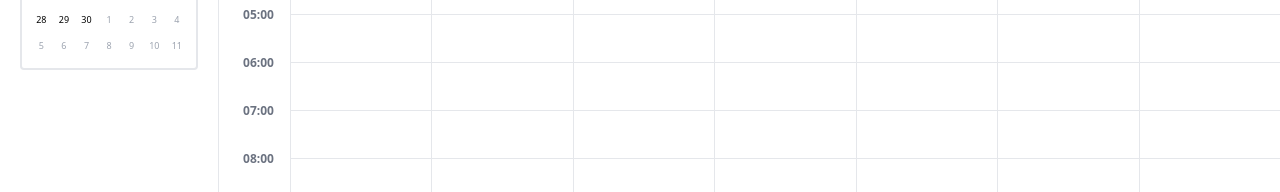
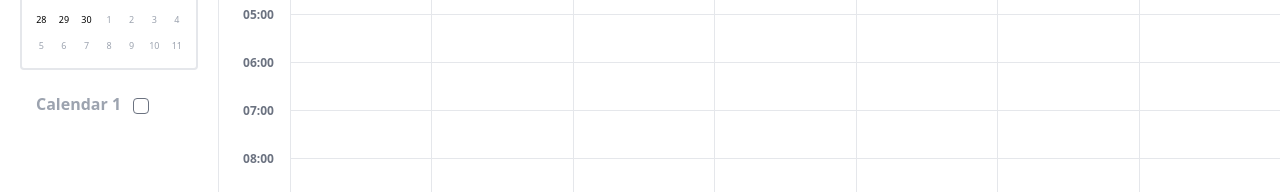
Before and after one commit to jpxoi/timeloop-frontend, a React (Vite) app: page / in a window 1280 px wide. Shown: the part 337-529 px from the top of the page. Built offline with nearby package versions, Linux system fonts and the light colour scheme.

Commit message:
Added basic calendar selector with customisable name and colour

```diff
--- a/package.json
+++ b/package.json
@@ -11,6 +11,7 @@
   },
   "dependencies": {
     "@heroicons/react": "^2.1.1",
+    "@tailwindcss/forms": "^0.5.7",
     "classnames": "^2.5.1",
     "dayjs": "^1.11.10",
     "react": "^18.2.0",
--- /dev/null
+++ b/src/Components/Atoms/CalendarSelect.jsx
@@ -0,0 +1,16 @@
+import React from 'react';
+
+function CalendarSelect({name, colour}) {
+    // Provide the name of the calendar and desired colour as strings.
+    const labelStyle = `text-${colour} font-semibold text-base text-left`;
+    const boxStyle = `bg-${colour} border-${colour} text-${colour} m-3 rounded focus:ring-black focus:ring-1`;
+    const formStyle = "display-block position-relative p-4"
+    return (
+        <form className={formStyle}>
+            <label htmlFor={name} className={labelStyle}>{name}</label>
+            <input type="checkbox" className={boxStyle} name={name} id={name}></input>
+        </form>
+    );
+}
+
+export default CalendarSelect;
--- a/src/Components/Organisms/Sidebar.jsx
+++ b/src/Components/Organisms/Sidebar.jsx
@@ -6,6 +6,7 @@ import LeftArrow from "../Atoms/LeftArrow";
 import RightArrow from "../Atoms/RightArrow";
 import { MiniCalendar } from "../Molecules/MiniCalendar";
 import cn from "classnames";
+import CalendarSelect from "../Atoms/CalendarSelect";
 
 export default function Sidebar({ currentMonth, setCurrentMonth }) {
   const day = ["Su", "Mo", "Tu", "We", "Th", "Fr", "Sa"];
@@ -90,6 +91,10 @@ export default function Sidebar({ currentMonth, setCurrentMonth }) {
           })}
         </div>
       </div>
+      <CalendarSelect
+        name="Calendar 1"
+        colour="gray-400"
+      />
     </nav>
   );
 }
--- a/tailwind.config.js
+++ b/tailwind.config.js
@@ -11,5 +11,5 @@ export default {
       },
     },
   },
-  plugins: [],
+  plugins: [require("@tailwindcss/forms")],
 }
```
Also changed, not shown: 1 other file (tests, documents, lock files or other folders).
